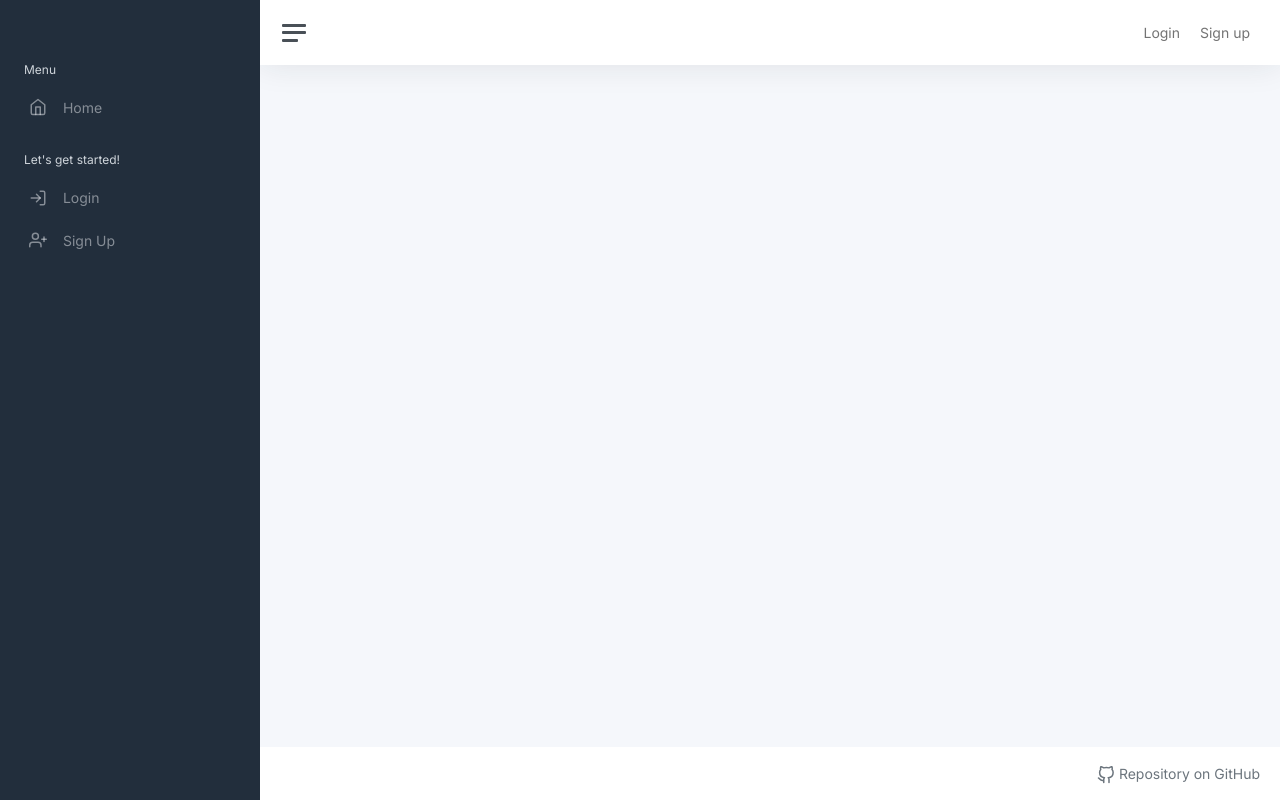
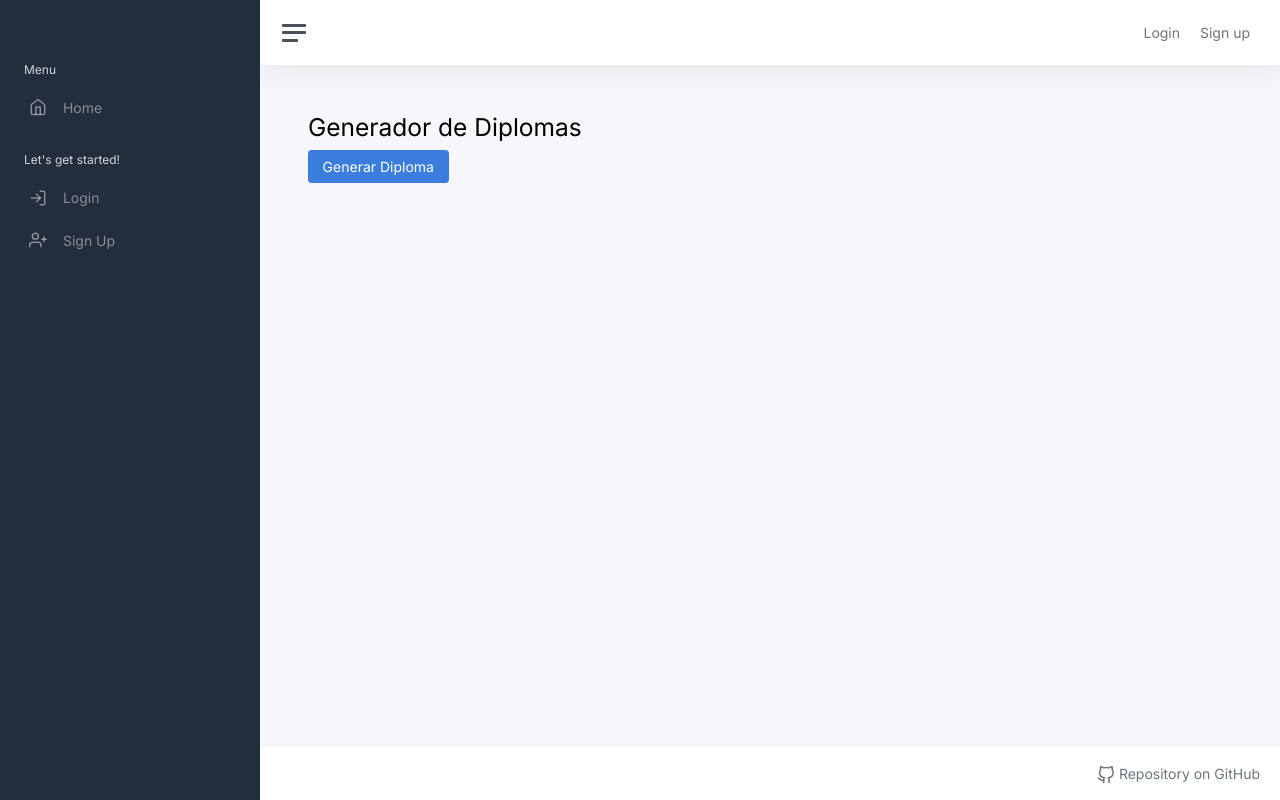
Before and after one commit to alvaroChico2408/innosoft-diplomas-1, a Flask app: page /diplomas in a window 1280 px wide. Run offline with Flask 3, Linux system fonts and the light colour scheme; parts of the project's set-up code (start-up, migrations or seed data) failed here and were passed over; some libraries are stand-ins or nearby versions.

Commit message:
[feat] diploma generation test button introduction

```diff
--- a/app/modules/diplomas/routes.py
+++ b/app/modules/diplomas/routes.py
@@ -1,7 +1,14 @@
-from flask import render_template
+from flask import render_template, redirect, url_for, flash
+from flask_login import login_required
 from app.modules.diplomas import diplomas_bp
-
 
 @diplomas_bp.route('/diplomas', methods=['GET'])
 def index():
     return render_template('diplomas/index.html')
+
+@diplomas_bp.route('/diplomas/generate', methods=['POST'])
+@login_required
+def generate():
+    print("¡Botón de generar diploma pulsado!")
+    print("Todo perfecto")
+    return redirect(url_for('diplomas.index'))
--- a/app/modules/diplomas/templates/diplomas/index.html
+++ b/app/modules/diplomas/templates/diplomas/index.html
@@ -3,7 +3,10 @@
 {% block title %}View diplomas{% endblock %}
 
 {% block content %}
-
+<h2>Generador de Diplomas</h2>
+<form method="post" action="{{ url_for('diplomas.generate') }}">
+    <button type="submit" class="btn btn-primary">Generar Diploma</button>
+</form>
 {% endblock %}
 
 {% block scripts %}
```
